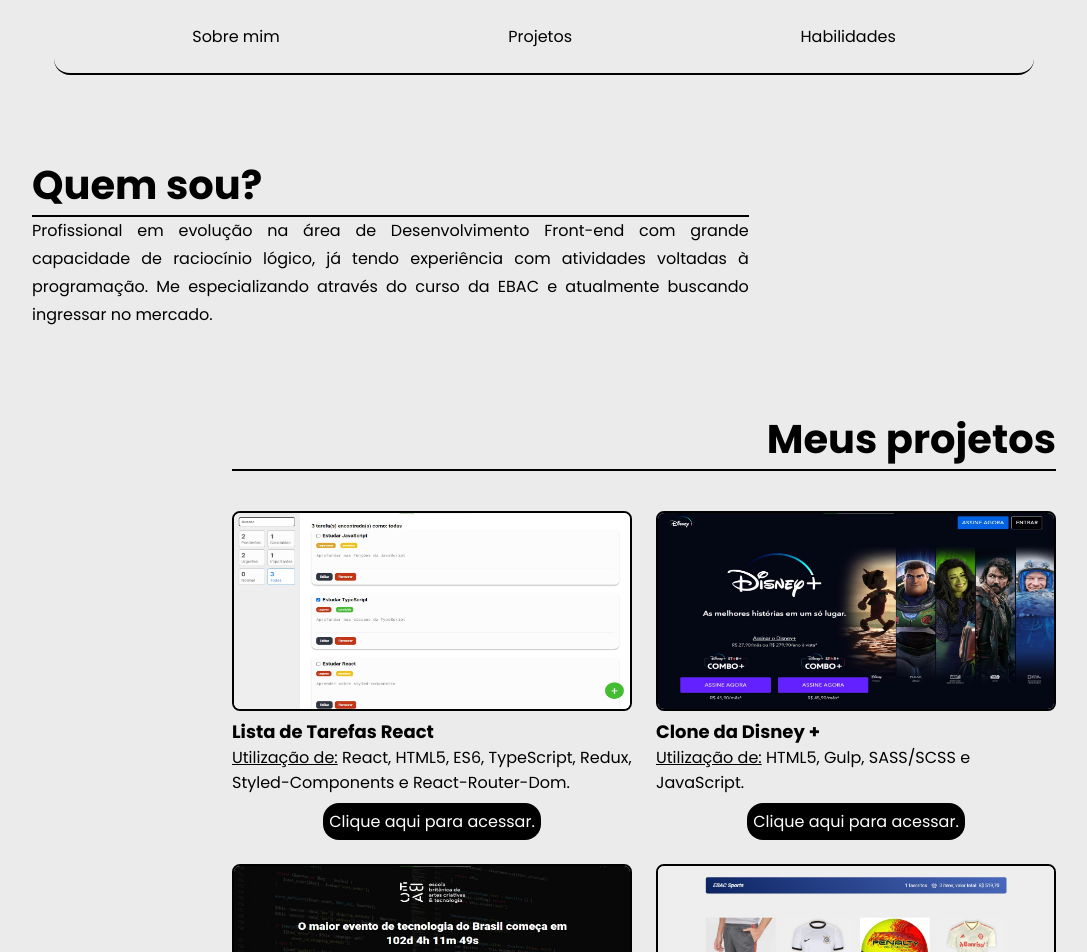
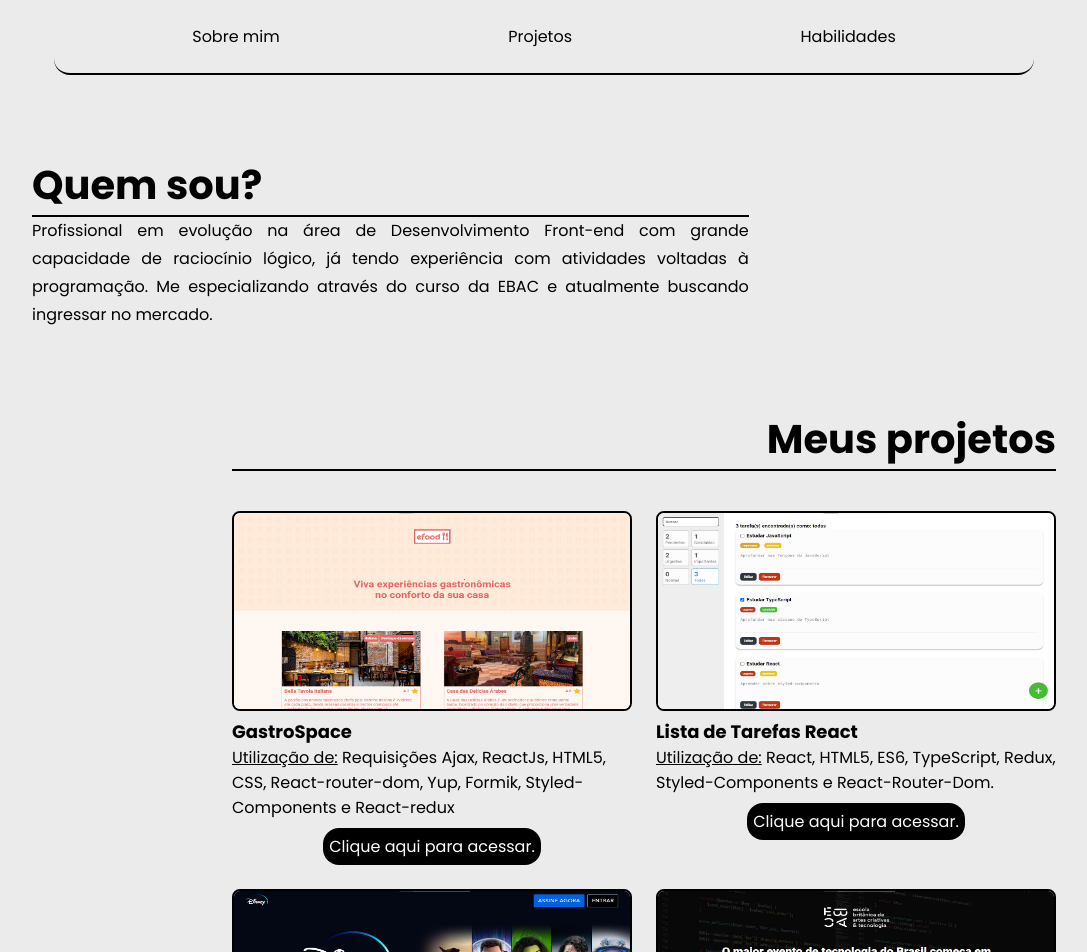
Before and after one commit to MatheusFerretti-1508/Portfolio_Desenvolvedor_Front_End, a React (Vite) app: page / in a window 1280 px wide. Shown: the top 952 px of the page, without its empty margins (96-1183 px from the left). Built offline with nearby package versions, Linux system fonts and the light colour scheme.

Commit message:
Inclusão de novo projeto

```diff
--- a/src/components/ListagemDeProjetos/index.tsx
+++ b/src/components/ListagemDeProjetos/index.tsx
@@ -7,11 +7,18 @@
 import Sorteador from './images/Sorteador.jpeg'
 import Restaurante from './images/Restaurante.jpeg'
 import Ajax from './images/Ajax.jpeg'
+import GastroSpace from './images/gastrospace.png'
 
 const ListagemProjetos = () => {
 
     return (
         <ContainerListagemPr>
+                <li>
+                    <ImagemProjeto src={GastroSpace} alt="" />
+                    <NomeProjeto>GastroSpace</NomeProjeto>
+                    <p><RecursosUtilizados>Utilização de:</RecursosUtilizados> Requisições Ajax, ReactJs, HTML5, CSS, React-router-dom, Yup, Formik, Styled-Components e React-redux</p>
+                    <ParagrafoLink><Link href="https://gastrospace.vercel.app/">Clique aqui para acessar.</Link></ParagrafoLink>
+                </li>
                 <li>
                     <ImagemProjeto src={ToDoReact} alt="" />
                     <NomeProjeto>Lista de Tarefas React</NomeProjeto>
```
Also changed, not shown: src/components/ListagemDeProjetos/images/gastrospace.png (added).
